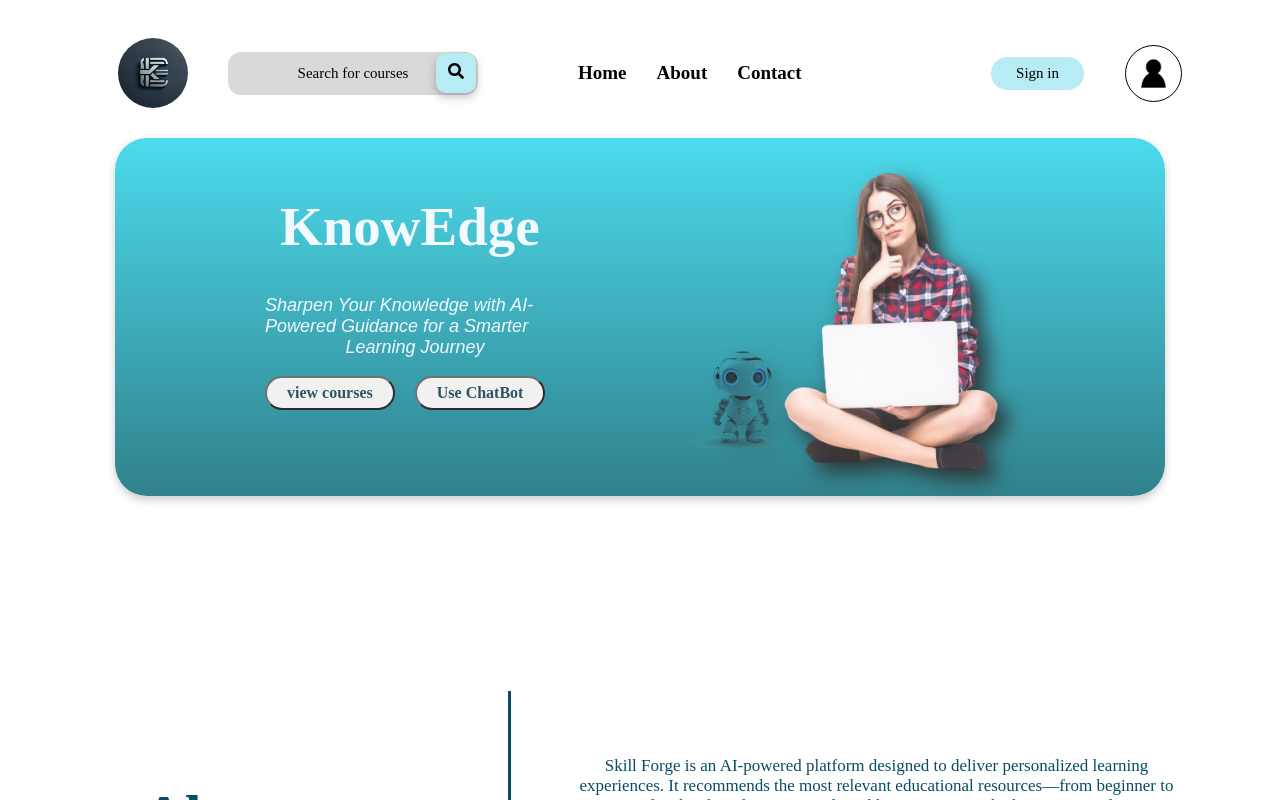
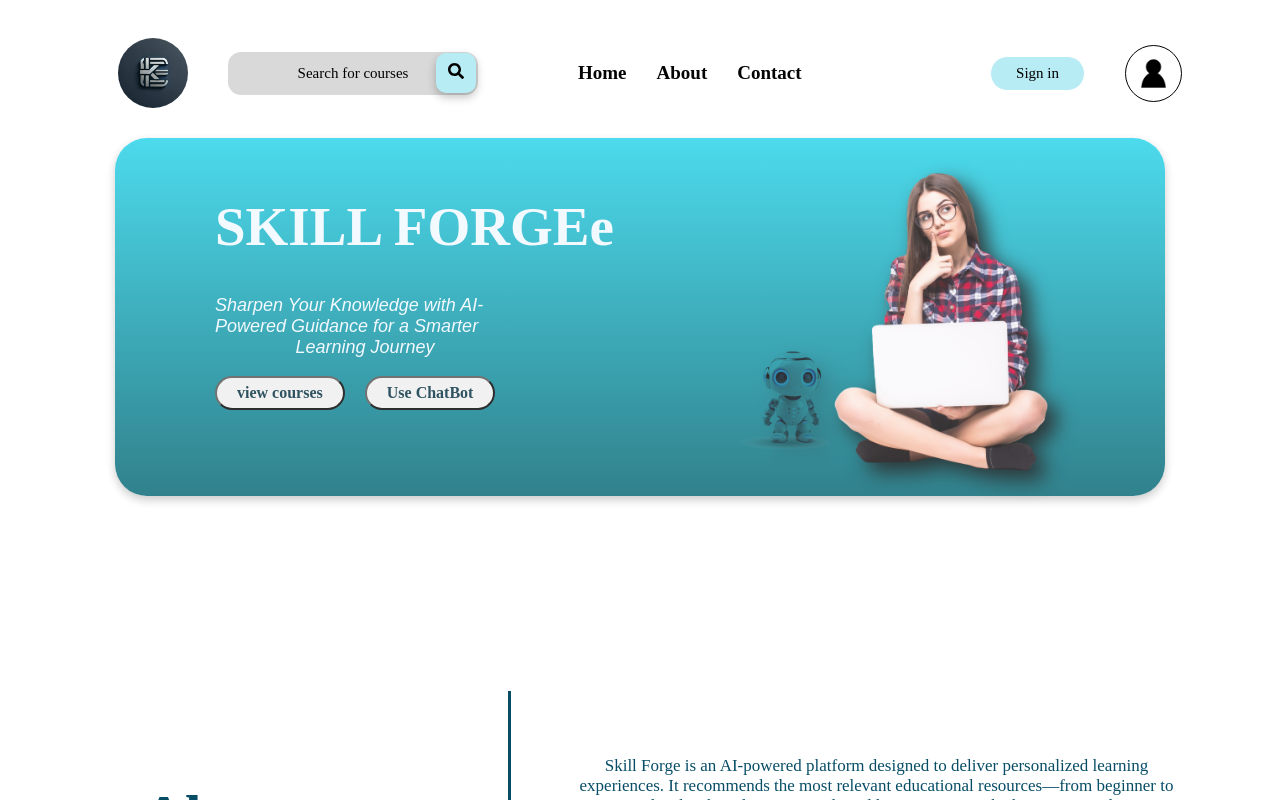
Before and after one commit to Bhanuka10/Capstone, a React (Vite) app in the folder KnowEdge-app/: page / in a window 1280 px wide. Shown: the top 800 px of the page. Built offline with nearby package versions, Linux system fonts and the light colour scheme.

Commit message:
alignments

```diff
--- a/KnowEdge-app/src/Components/Header/Header.css
+++ b/KnowEdge-app/src/Components/Header/Header.css
@@ -12,9 +12,10 @@
 }
 .header-left {
 
-    max-width: 450px ;
-    padding-left: 150px;
+    max-width: 500px ;
+    padding-left: 100px;
     padding-top: 20px;
+
 
 }
 .header-left-top{
@@ -25,7 +26,9 @@ padding-bottom: 0px;
     font-weight: 800;
     color: aliceblue;
     font-size: 55px;
-    padding-left: 15px;
+    padding-left: 0px;
+    width: 400px;
+
 }
 .header-left-top p{
     font-family: poppins, sans-serif;
--- a/KnowEdge-app/src/Components/Header/Header.jsx
+++ b/KnowEdge-app/src/Components/Header/Header.jsx
@@ -5,7 +5,7 @@ const Header = () => {
     <div className='header'>
         <div className='header-left'>
             <div className='header-left-top'>
-           <h1>KnowEdge</h1>
+           <h1>SKILL FORGEe</h1>
             <p>Sharpen Your Knowledge with AI-Powered Guidance for a Smarter Learning Journey</p>
         </div>
         <div className='header-left-bottom'>
```
